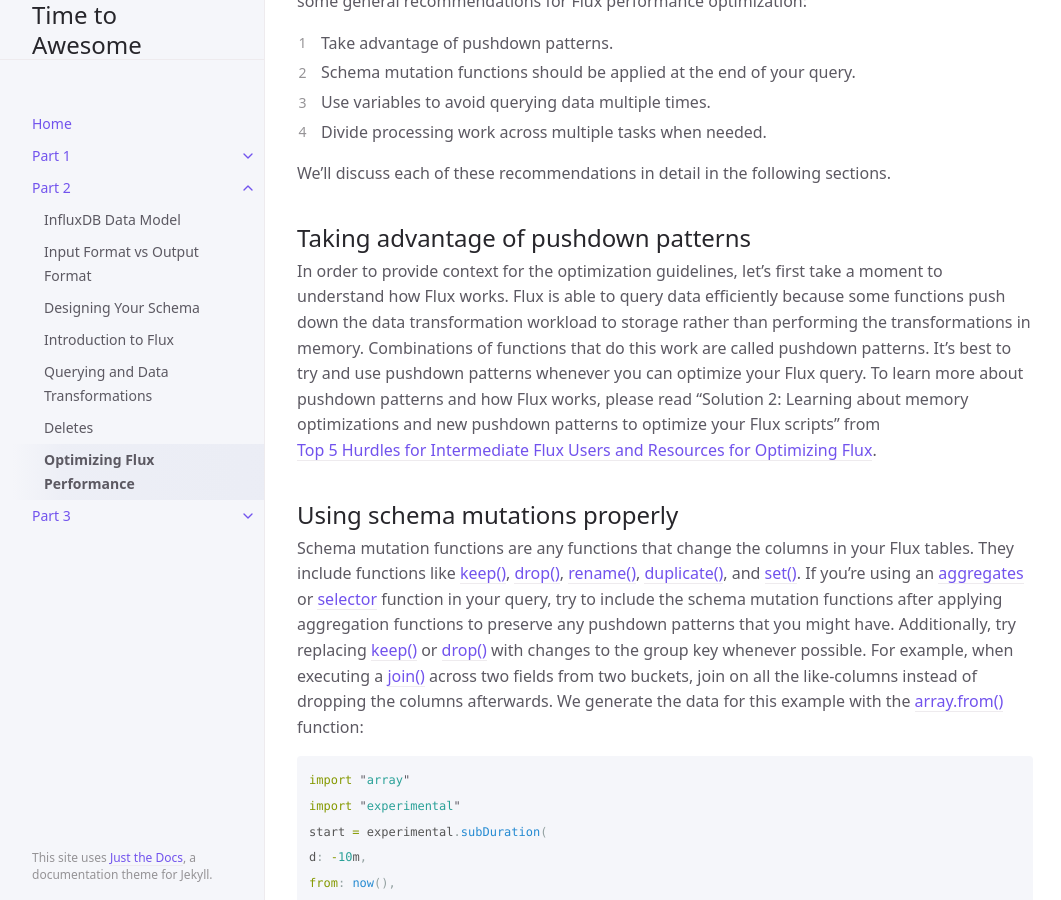
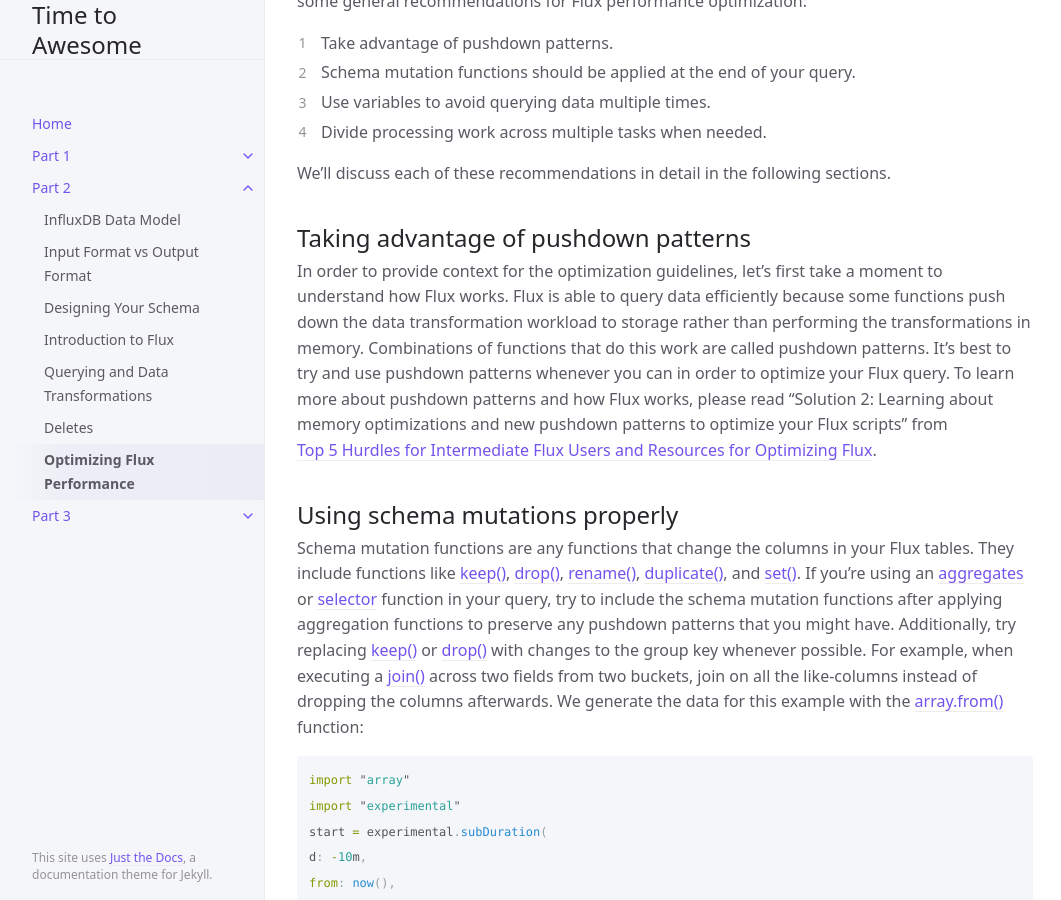
Before and after one commit to influxdata/awesome, a Jekyll site: the page built from docs/part-2/optimizing-flux-performance.md, in a window 1280 px wide and 900 px high, scrolled down 868 px. Shown: the whole window, without its empty margins (107-1168 px from the left). Built offline with Jekyll 4.4.1, drawn with Linux system fonts in a browser that asks for light colours.

Commit message:
Update optimizing-flux-performance.md

```diff
--- a/docs/part-2/optimizing-flux-performance.md
+++ b/docs/part-2/optimizing-flux-performance.md
@@ -37,7 +37,7 @@ We’ll discuss each of these recommendations in detail in the following section
 
 ## Taking advantage of pushdown patterns
 
-In order to provide context for the optimization guidelines, let’s first take a moment to understand how Flux works. Flux is able to query data efficiently because some functions push down the data transformation workload to storage rather than performing the transformations in memory. Combinations of functions that do this work are called pushdown patterns. It’s best to try and use pushdown patterns whenever you can optimize your Flux query. To learn more about pushdown patterns and how Flux works, please read “Solution 2: Learning about memory optimizations and new pushdown patterns to optimize your Flux scripts” from [Top 5 Hurdles for Intermediate Flux Users and Resources for Optimizing Flux](https://www.influxdata.com/blog/top-5-hurdles-for-intermediate-flux-users-and-resources-for-optimizing-flux/).
+In order to provide context for the optimization guidelines, let’s first take a moment to understand how Flux works. Flux is able to query data efficiently because some functions push down the data transformation workload to storage rather than performing the transformations in memory. Combinations of functions that do this work are called pushdown patterns. It’s best to try and use pushdown patterns whenever you can in order to optimize your Flux query. To learn more about pushdown patterns and how Flux works, please read “Solution 2: Learning about memory optimizations and new pushdown patterns to optimize your Flux scripts” from [Top 5 Hurdles for Intermediate Flux Users and Resources for Optimizing Flux](https://www.influxdata.com/blog/top-5-hurdles-for-intermediate-flux-users-and-resources-for-optimizing-flux/).
 
 
 ## Using schema mutations properly
@@ -254,7 +254,7 @@ When asking for help with optimizing the performance of your Flux script, whethe
 Including as much of this information in a post will help us assist you better and more quickly. The above points also apply to issues with hitting memory limits.
 
 
-[Part 3]({{site.url}}/docs/part-2/part-3){: .btn .btn-purple}
+[Part 3]({{site.url}}/docs/part-3){: .btn .btn-purple}
 
 ## Further Reading
 1. [TL;DR InfluxDB Tech Tips – Optimizing Flux Performance in InfluxDB Cloud](https://www.influxdata.com/blog/tldr-influxdb-tech-tips-optimizing-flux-performance-in-influxdb-cloud/)
```
